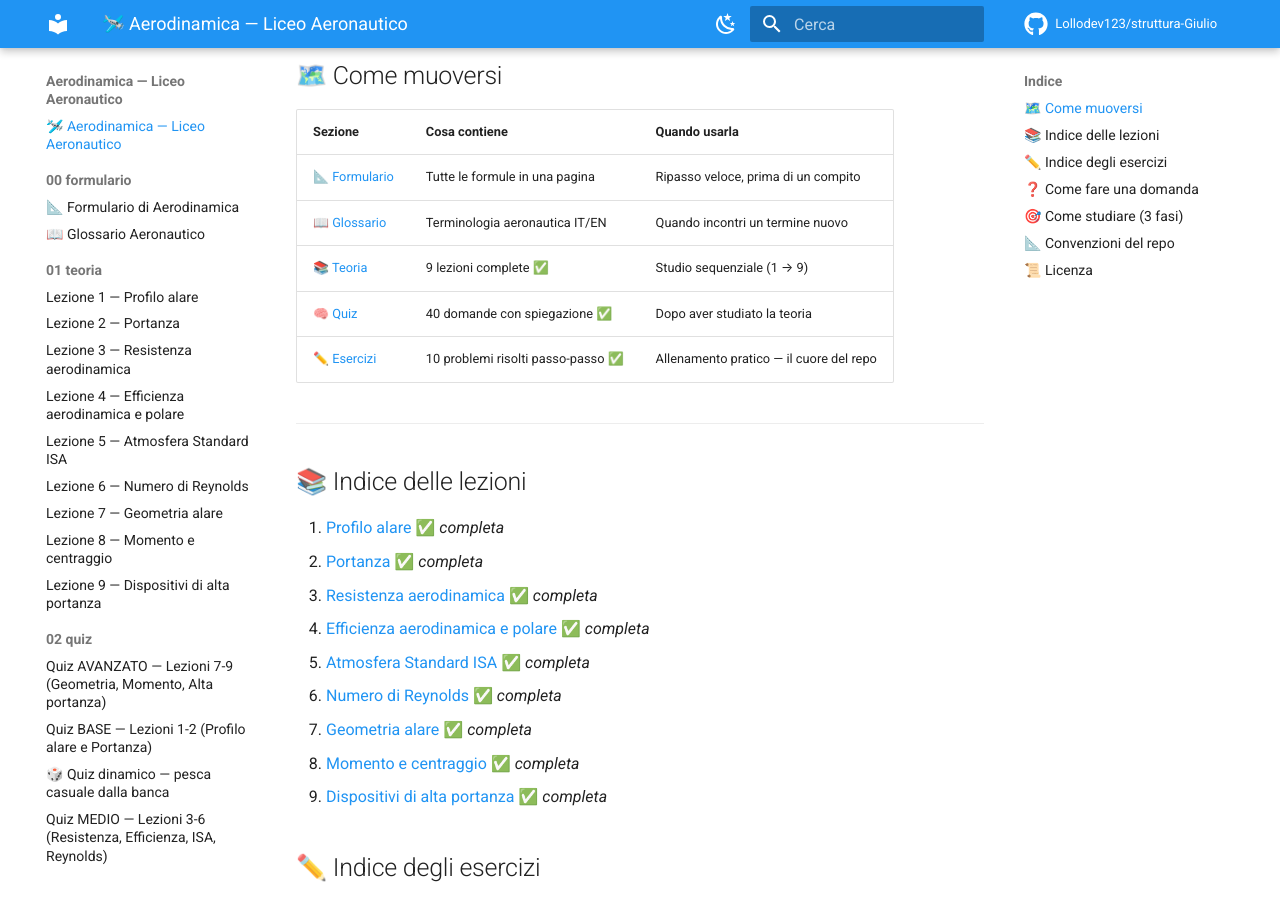
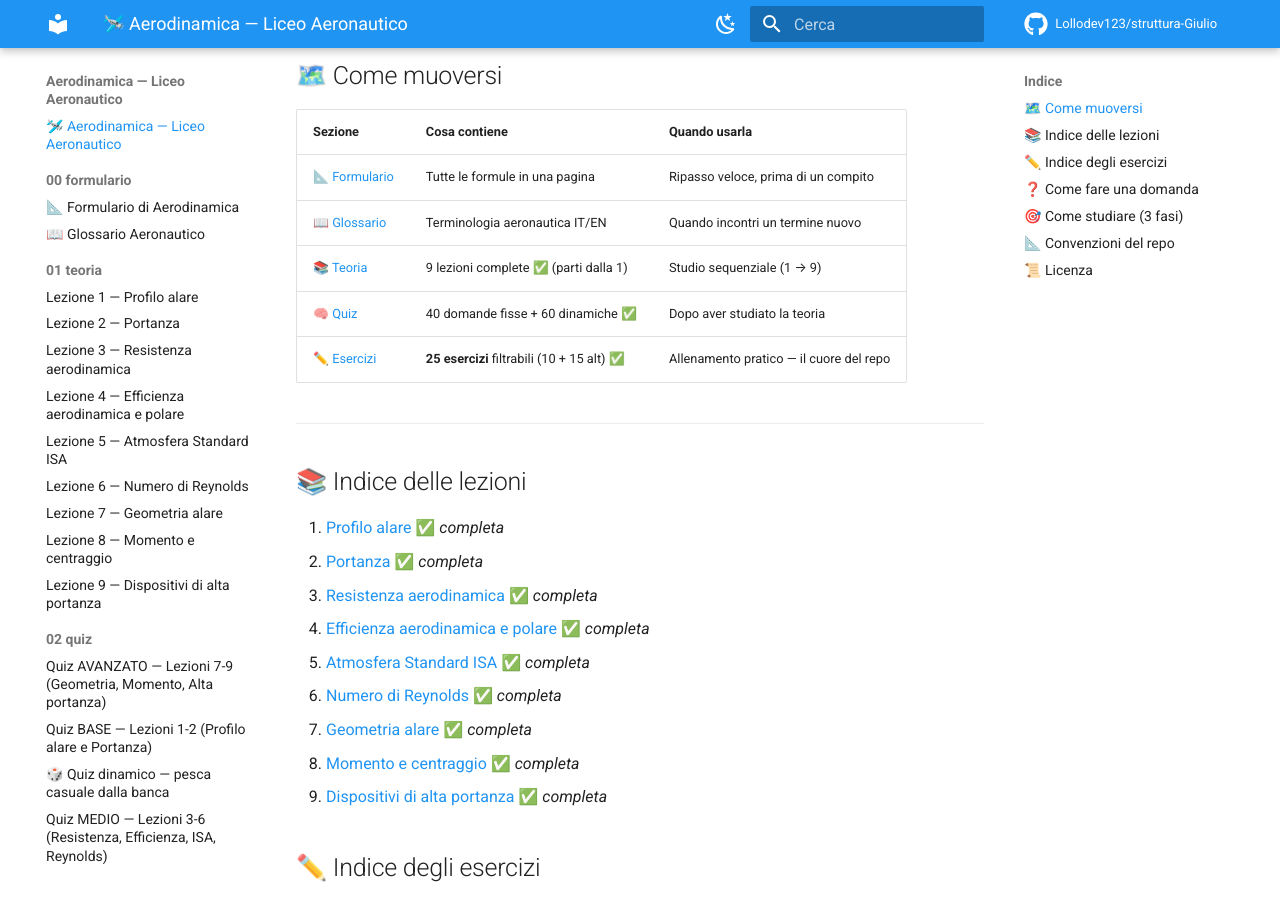
Before and after one commit to Lollodev123/struttura-Giulio, an MkDocs documentation site: the page built from aerodinamica-liceo/README.md, in a window 1280 px wide and 900 px high, scrolled down 306 px. Built offline with MkDocs 1.6.1 and Material for MkDocs 9.7.7, drawn with Linux system fonts in a browser that asks for light colours; comment, search, counter and statistics services are not loaded.

Commit message:
fix(home): link a cartelle 404 su MkDocs — punto a file specifici
I link 'Teoria', 'Quiz', 'Esercizi' della tabella Come muoversi
puntavano alle cartelle (./01-teoria/, ./02-quiz/, ./03-esercizi/)
che NON sono index.md → MkDocs serviva 404.

Fix: ora puntano a file di entrata specifici:
- Teoria → 01-profilo-alare.md (parti dalla Lezione 1)
- Quiz → quiz-dinamico.md (banca dinamica + link agli altri 3)
- Esercizi → tutti.md (indice filtrabile)

Co-Authored-By: Claude Opus 4.7 (1M context) <noreply@anthropic.com>

```diff
--- a/aerodinamica-liceo/README.md
+++ b/aerodinamica-liceo/README.md
@@ -12,9 +12,9 @@ Questo repository raccoglie lezioni, quiz ed esercizi risolti su profilo alare,
 |---|---|---|
 | [📐 Formulario](./00-formulario/formulario.md) | Tutte le formule in una pagina | Ripasso veloce, prima di un compito |
 | [📖 Glossario](./00-formulario/glossario.md) | Terminologia aeronautica IT/EN | Quando incontri un termine nuovo |
-| [📚 Teoria](./01-teoria/) | 9 lezioni complete ✅ | Studio sequenziale (1 → 9) |
-| [🧠 Quiz](./02-quiz/) | 40 domande con spiegazione ✅ | Dopo aver studiato la teoria |
-| [✏️ Esercizi](./03-esercizi/) | 10 problemi risolti passo-passo ✅ | Allenamento pratico — il cuore del repo |
+| [📚 Teoria](./01-teoria/01-profilo-alare.md) | 9 lezioni complete ✅ (parti dalla 1) | Studio sequenziale (1 → 9) |
+| [🧠 Quiz](./02-quiz/quiz-dinamico.md) | 40 domande fisse + 60 dinamiche ✅ | Dopo aver studiato la teoria |
+| [✏️ Esercizi](./03-esercizi/tutti.md) | **25 esercizi** filtrabili (10 + 15 alt) ✅ | Allenamento pratico — il cuore del repo |
 
 ---
 
```
